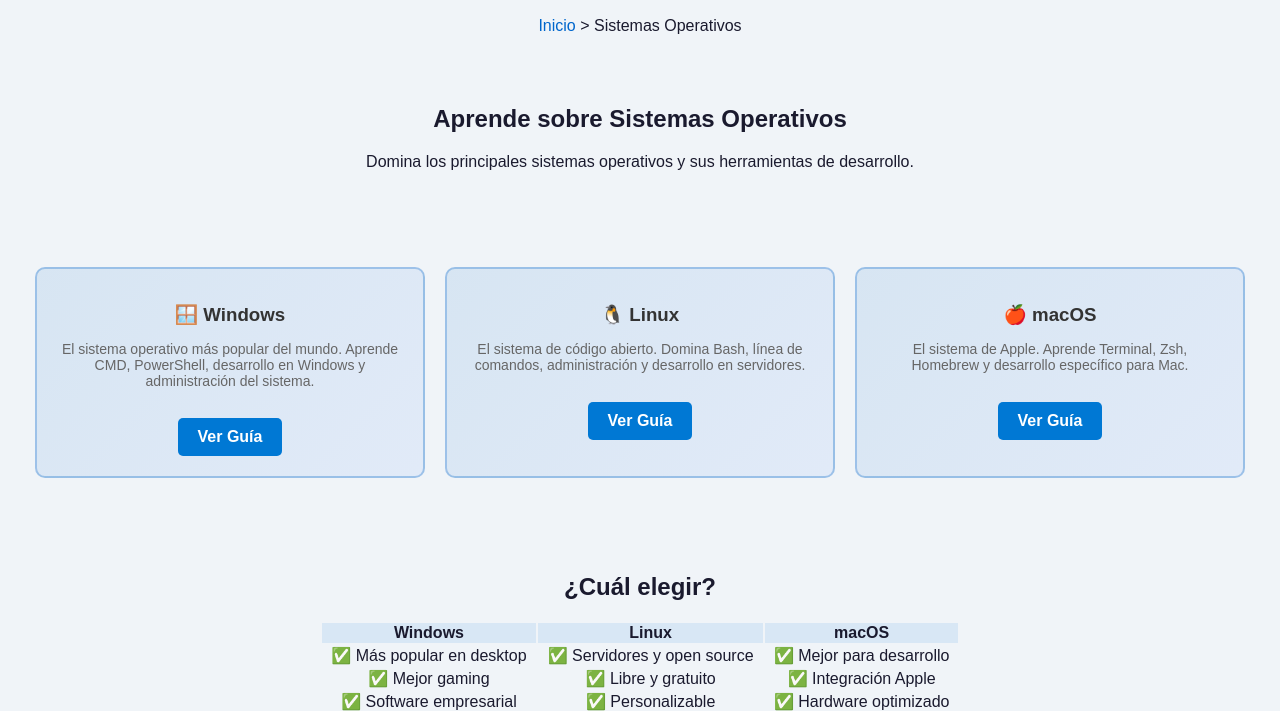
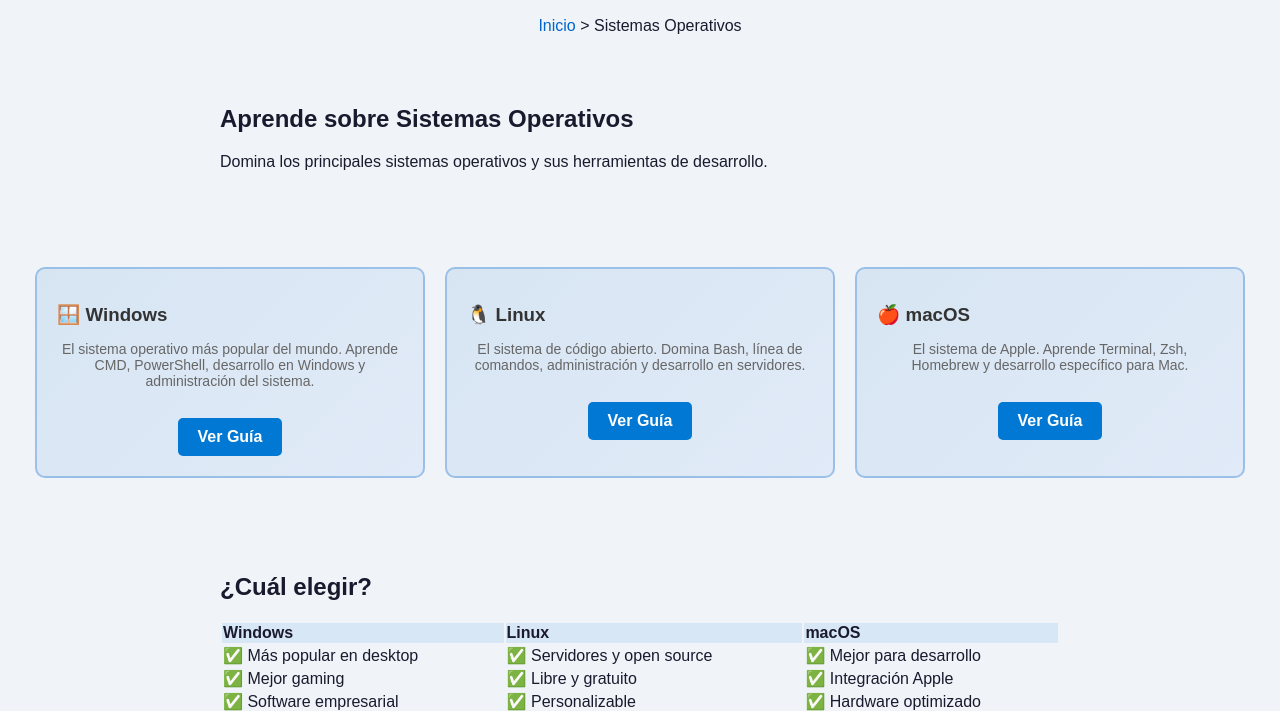
Before and after one commit to Alexis-dev25/serie-educativa, a plain HTML site: page OS/index.html in a window 1280 px wide. Shown: the part 96-807 px from the top of the page. Drawn offline with Linux system fonts and the light colour scheme.

Commit message:
Add files via upload

```diff
--- a/shared-styles.css
+++ b/shared-styles.css
@@ -93,16 +93,26 @@ a {
   }
 }
 
+section {
+  padding: 10px 20px;
+  margin: 20px auto;
+  max-width: 900px;
+  border-radius: 10px;
+  transition: all 0.3s ease;
+  text-align: left;
+}
+
 h1, h2, h3 {
+  text-align: left;
+}
+
+/* Excepción para la página principal (index.html) */
+.site-header {
   text-align: center;
 }
 
-section {
-  padding: 10px 20px;
-  margin: 20px auto;
-  max-width: 700px;
-  border-radius: 10px;
-  transition: all 0.3s ease;
+.site-header h1 {
+  text-align: center;
 }
 
 h1 {
```
